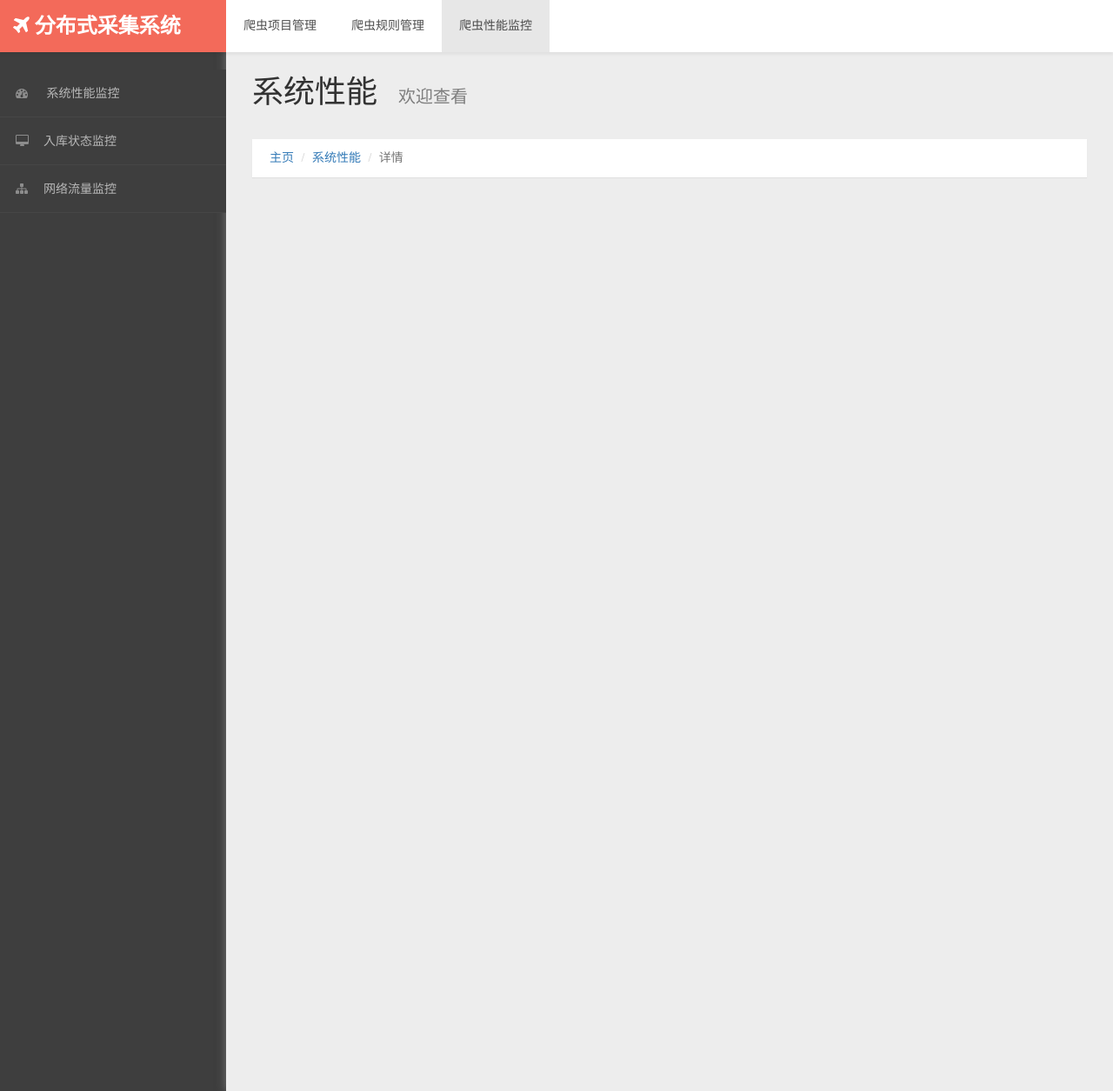
After one commit to liwei123o0/SpiderStart, a Django app: page /serversql/ in a window 1280 px wide. The commit adds this page. Shown: the whole page at 87% size. Run offline with Django 3.2, Linux system fonts and the light colour scheme; some libraries are stand-ins or nearby versions.

Commit message:
2016-11-7 3.10

```diff
--- a/SpiderStarts/urls.py
+++ b/SpiderStarts/urls.py
@@ -34,6 +34,7 @@ urlpatterns = [
     url(r'^spiderconfigs/',spiderconfigs),
     url(r'^configstomysql/',configstomysql),
     url(r'^configfile/',configfile),
-    url(r'^serverstatus/',serverstatus),
+    url(r'^servercpu/',servercpu),
+    url(r'^serversql/',serverSQL),
 
 ]
--- a/app/templates/base_configs.html
+++ b/app/templates/base_configs.html
@@ -37,7 +37,7 @@
                 <ul class="nav navbar-nav">
                     <li><a href="/" style="color: #4D4D4D">爬虫项目管理</a></li>
                     <li class="active"><a href="/configfile/" style="color: #4D4D4D">爬虫规则管理</a></li>
-                    <li><a href="/serverstatus/" style="color: #4D4D4D">爬虫性能监控</a></li>
+                    <li><a href="/servercpu/" style="color: #4D4D4D">爬虫性能监控</a></li>
                 </ul>
             </div>
         </nav>
--- a/app/templates/base_scrapyd.html
+++ b/app/templates/base_scrapyd.html
@@ -37,7 +37,7 @@
                 <ul class="nav navbar-nav">
                     <li class="active"><a href="/" style="color: #4D4D4D">爬虫项目管理</a></li>
                     <li><a href="/configfile/" style="color: #4D4D4D">爬虫规则管理</a></li>
-                    <li><a href="#" style="color: #4D4D4D">爬虫性能监控</a></li>
+                    <li><a href="/servercpu/" style="color: #4D4D4D">爬虫性能监控</a></li>
                 </ul>
             </div>
         </nav>
--- a/app/templates/base_stats.html
+++ b/app/templates/base_stats.html
@@ -37,7 +37,7 @@
                 <ul class="nav navbar-nav">
                     <li><a href="/" style="color: #4D4D4D">爬虫项目管理</a></li>
                     <li><a href="/configfile/" style="color: #4D4D4D">爬虫规则管理</a></li>
-                    <li class="active"><a href="/serverstatus/" style="color: #4D4D4D">爬虫性能监控</a></li>
+                    <li class="active"><a href="/servercpu/" style="color: #4D4D4D">爬虫性能监控</a></li>
                 </ul>
             </div>
         </nav>
@@ -48,14 +48,14 @@
             <div class="sidebar-collapse">
                 <ul class="nav" id="main-menu">
                     <li>
-                        <a href="/serverstatus/"><i class="fa fa-dashboard"></i>
+                        <a href="/servercpu/"><i class="fa fa-dashboard"></i>
                             系统性能监控</a>
                     </li>
                     <li>
-                        <a href="/spiderjob/"><i class="fa fa-desktop"></i>入库状态监控</a>
+                        <a href="/serversql/"><i class="fa fa-desktop"></i>入库状态监控</a>
                     </li>
                     <li>
-                        <a href="/spiderstatus/"><i class="fa fa-sitemap"></i>网络流量监控</a>
+                        <a href="/servernetwork/"><i class="fa fa-sitemap"></i>网络流量监控</a>
                     </li>
                 </ul>
             </div>
--- /dev/null
+++ b/app/templates/serverSQL.html
@@ -0,0 +1,16 @@
+{% extends 'base_stats.html' %}
+{% block content %}
+    <div id="page-wrapper" xmlns:http="http://www.w3.org/1999/xhtml">
+        <div class="header">
+            <h1 class="page-header">
+                系统性能
+                <small>欢迎查看</small>
+            </h1>
+            <ol class="breadcrumb">
+                <li><a href="/serverstatus/">主页</a></li>
+                <li><a href="/serverstatus/">系统性能</a></li>
+                <li class="active">详情</li>
+            </ol>
+        </div>
+    </div>
+{% endblock %}
--- a/app/templates/serverstatus.html
+++ b/app/templates/servercpu.html
@@ -7,8 +7,8 @@
                 <small>欢迎查看</small>
             </h1>
             <ol class="breadcrumb">
-                <li><a href="/serverstatus/">主页</a></li>
-                <li><a href="/serverstatus/">系统性能</a></li>
+                <li><a href="/">主页</a></li>
+                <li><a href="/servercpu/">系统性能</a></li>
                 <li class="active">详情</li>
             </ol>
             <div class="panel panel-primary">
--- a/app/views.py
+++ b/app/views.py
@@ -309,5 +309,8 @@ def configfile(request):
     return render(request, 'configfile.html', {'keywords': keywords})
 
 
-def serverstatus(request):
-    return render(request, 'serverstatus.html')
+def servercpu(request):
+    return render(request, 'servercpu.html')
+
+def serverSQL(request):
+    return render(request, 'serverSQL.html')
```
